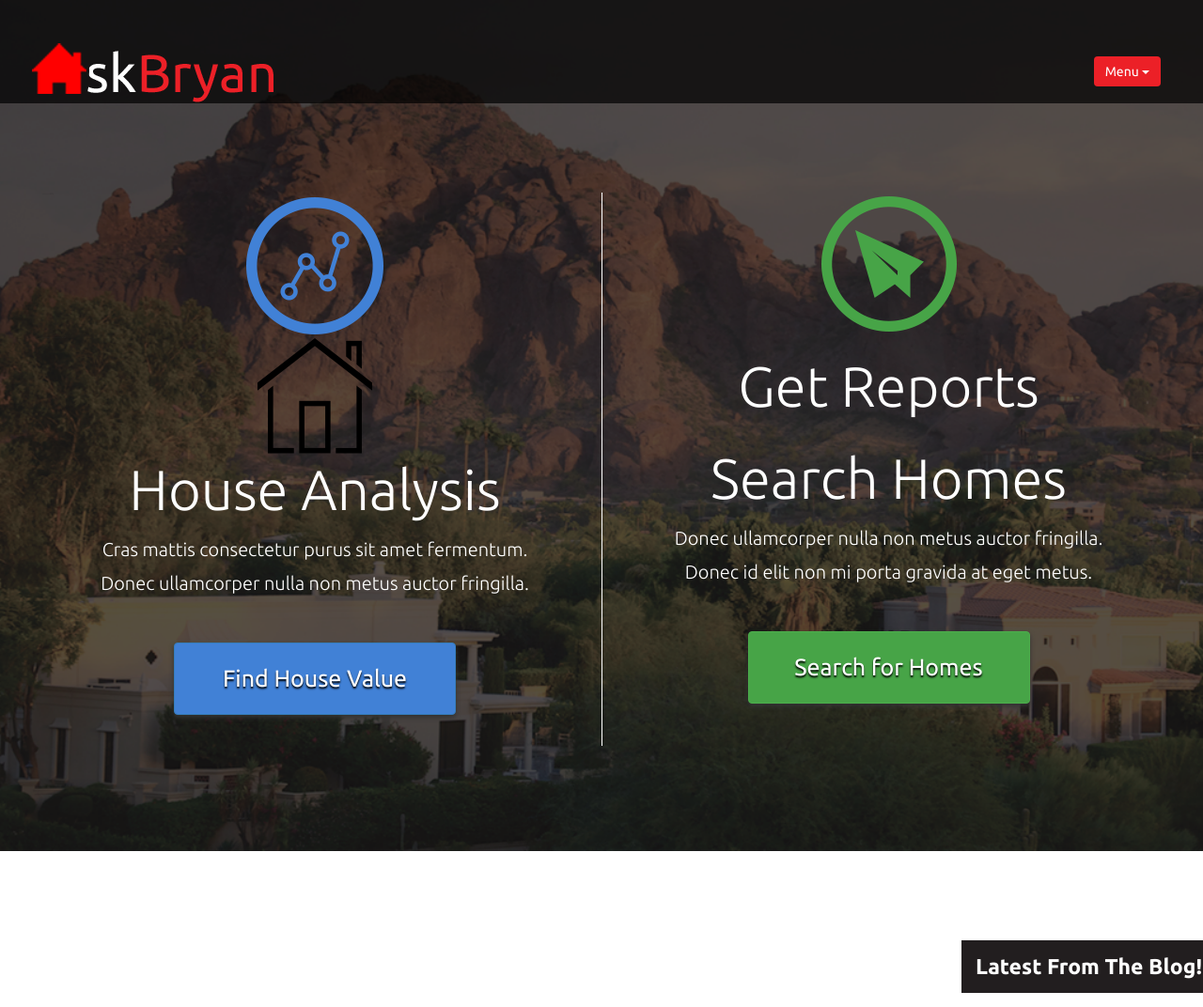
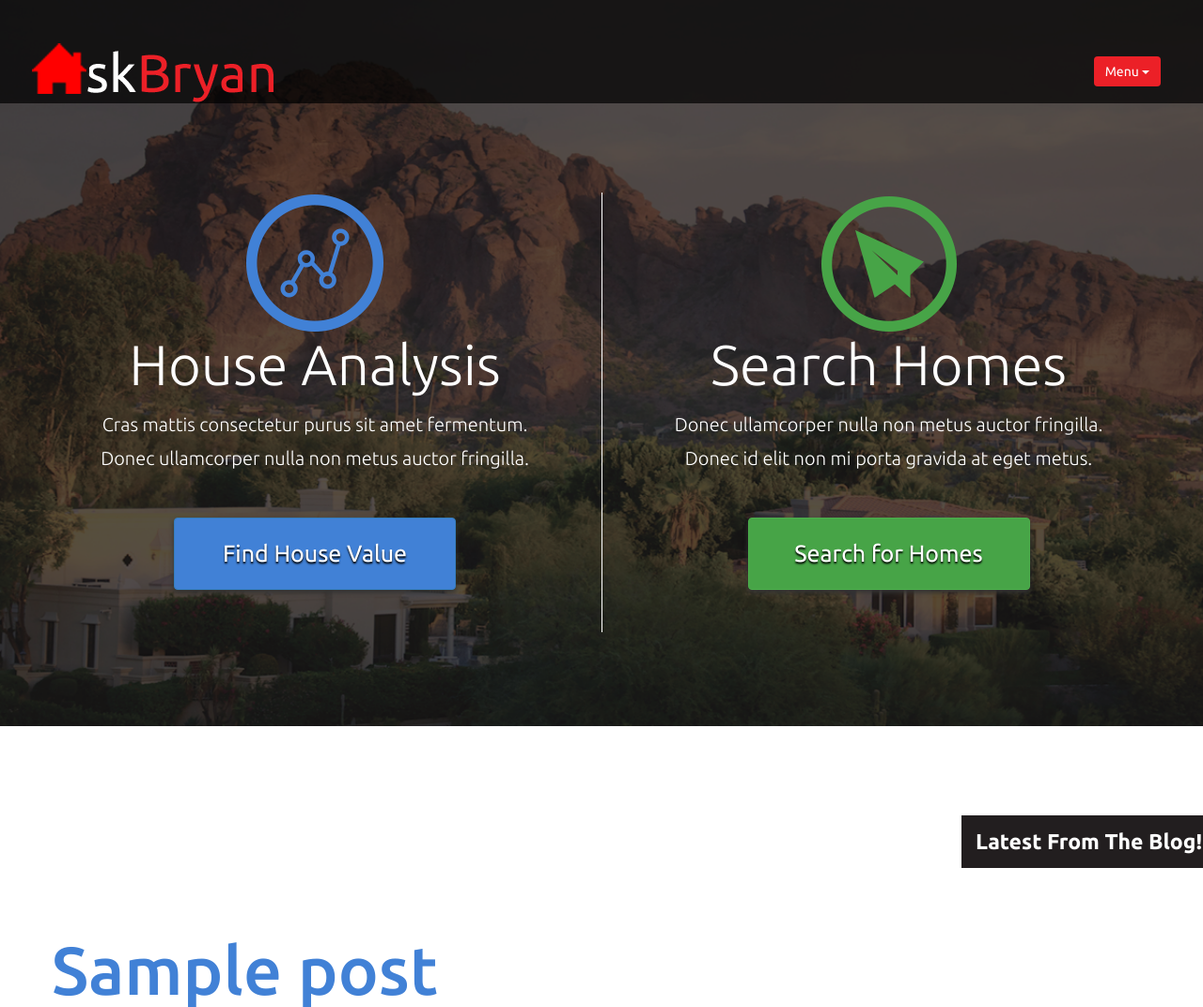
Before and after one commit to tazemebro/wordpress-enviroment, a WordPress theme: the page made by themes/askbryan/index.php in a window 1280 px wide. Shown: the top 1072 px of the page at 94% size. Run offline with PHP 8.4 and a stand-in for WordPress, Linux system fonts and the light colour scheme; the site name, menu and one post (Sample post) are stand-ins, and other content is empty.

Commit message:
home clean up

```diff
--- a/themes/askbryan/index.php
+++ b/themes/askbryan/index.php
@@ -19,12 +19,10 @@
 <div class="container-fluid home-bg">
 		<div class="row hero clear">
 			<div class="estimate col-md-6 container">
-<<<<<<< HEAD
+
 				<div class="col-md-12" style="text-align: center;"><img src="<?php bloginfo ('template_directory'); ?>/css/images/icon-ana.png"/></div>
 				<br/>
-=======
-				<div class="col-md-12" style="text-align: center;"><img src="<?php bloginfo ('template_directory'); ?>/css/images/house.png"/></div>
->>>>>>> FETCH_HEAD
+
 				<h2>House Analysis</h2>
 					<br/>
 				<p>Cras mattis consectetur purus sit amet fermentum.<br />Donec ullamcorper nulla non metus auctor fringilla.</p>
@@ -35,12 +33,9 @@
 
 			<div class="reports col-md-6 container">
 							<div class="col-md-12" style="text-align: center;"><img src="<?php bloginfo ('template_directory'); ?>/css/images/icon-plane.png"/></div>
-<<<<<<< HEAD
-				<br/>
-				<h2>Get Reports</h2>
-=======
+
 				<h2>Search Homes</h2>
->>>>>>> FETCH_HEAD
+
 					<br/>
 				<p>Donec ullamcorper nulla non metus auctor fringilla.<br />Donec id elit non mi porta gravida at eget metus.</p>
 						<button class="btn h-btn btn-success">Search for Homes</button>
```
